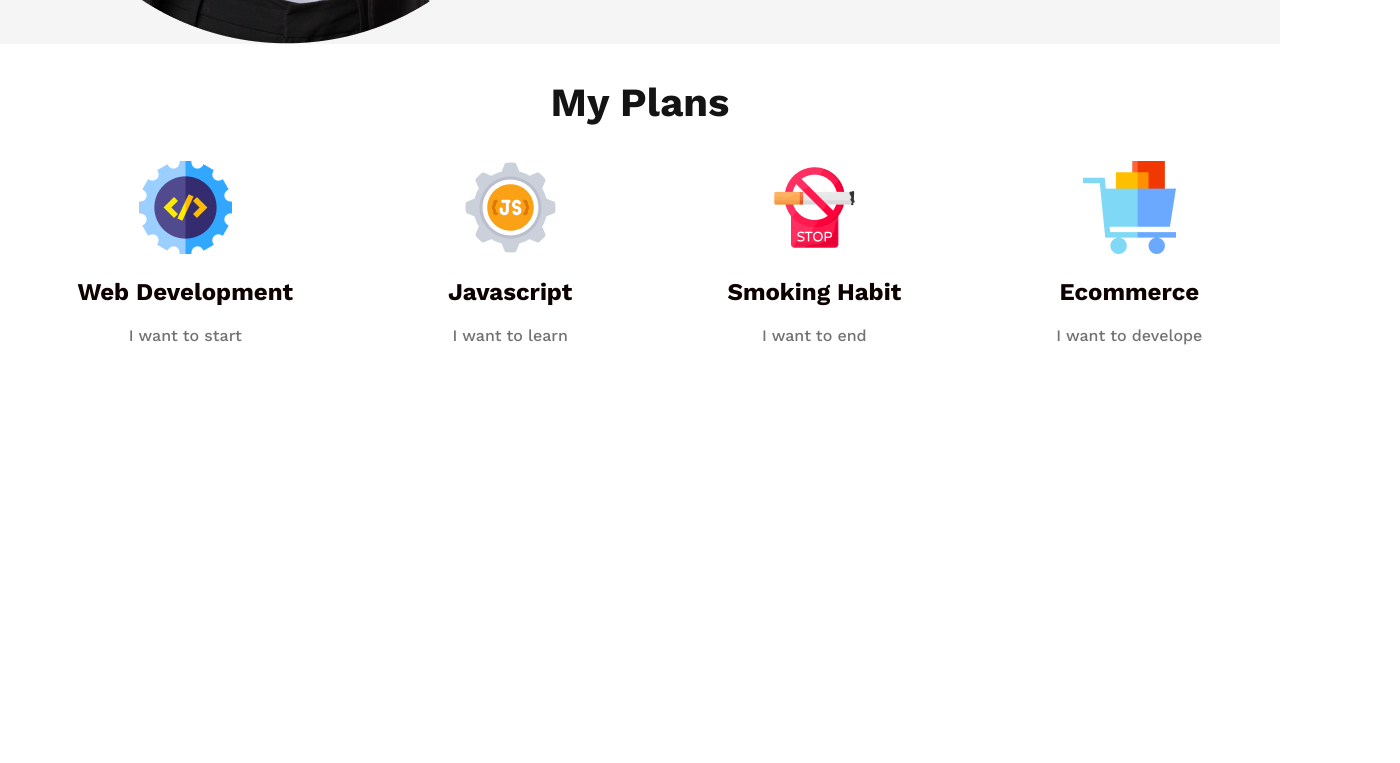
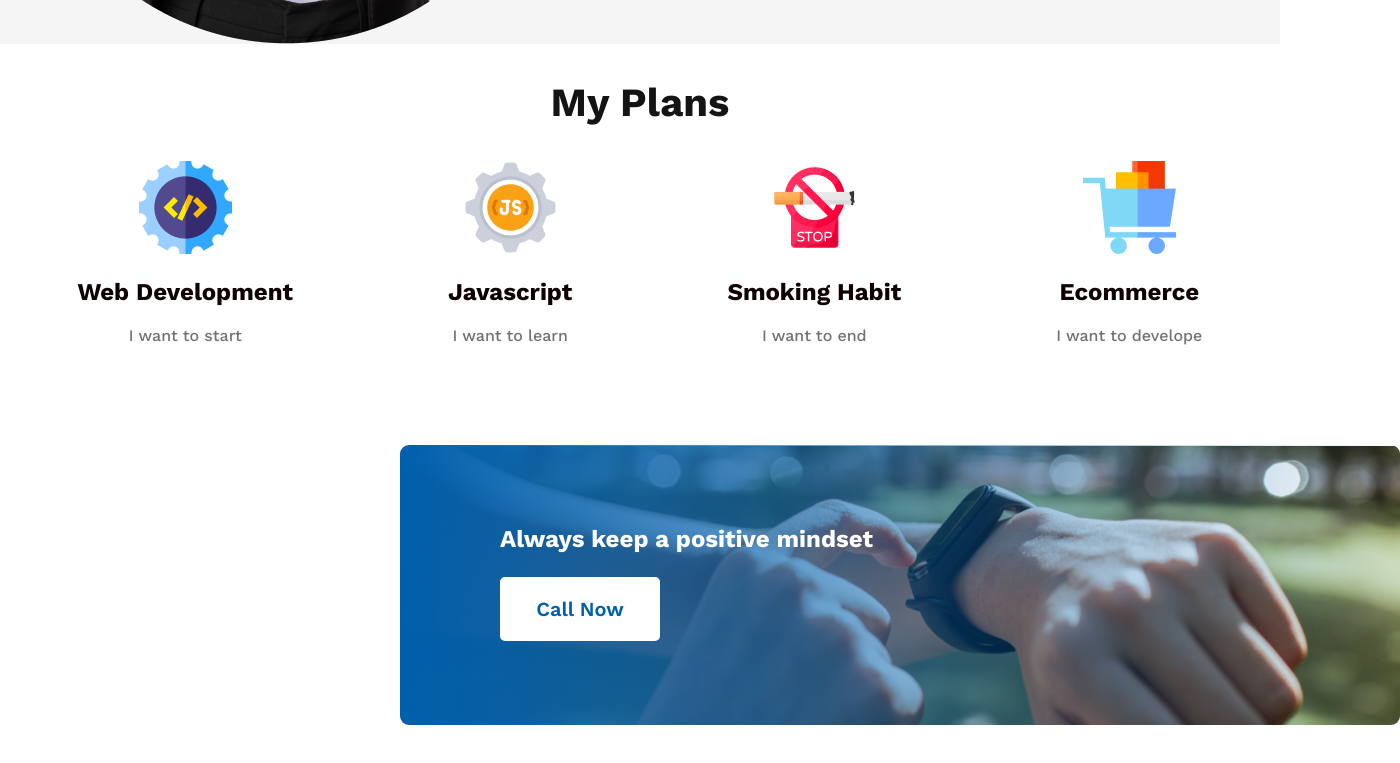
Before and after one commit to shazidkarim/assignment-one, a plain HTML site: page index.html in a window 1280 px wide. Shown: the part 2180-2943 px from the top of the page, 1400 px wide, since content can reach past the window. Before the commit the page ends 2525 px from the top, so only its background shows below. Drawn offline with nearby package versions, Linux system fonts and the light colour scheme; a web font is replaced by a local one.

Commit message:
call now part added

```diff
--- a/css/style.css
+++ b/css/style.css
@@ -122,7 +122,7 @@
 
 }
 .my-plans{
-
+    margin-bottom: 100px;
 
 
 }
@@ -155,3 +155,23 @@
 
 
 }
+.call-now{
+    width: 900px;
+    height: 200px;
+    background:linear-gradient(90deg, #005FAC 0%, rgba(0, 95, 172, 0) 100%),url(../images/watch.png);
+    background-size: cover;
+    background-repeat: no-repeat;
+    background-position: center;
+    margin-left: 400px;
+    text-align: left;
+    padding-left: 100px;
+    padding-top: 80px;
+    align-items: center;
+    border-radius: 9px;
+    margin-bottom: 100px;
+}
+.call-now-h1{
+    color: #FFFFFF;
+    font-weight: 700;
+    margin-bottom: 24px;
+}
--- a/index.html
+++ b/index.html
@@ -69,6 +69,12 @@
                 <p class="plans-p">I want to develope</p>
             </div>
     </section>
+    <section>
+        <div class="call-now">
+            <h1 class="call-now-h1">Always keep a positive mindset</h1>
+            <button class="btn-button">Call Now</button>
+        </div>
+    </section>
 
 
 </body>
```
